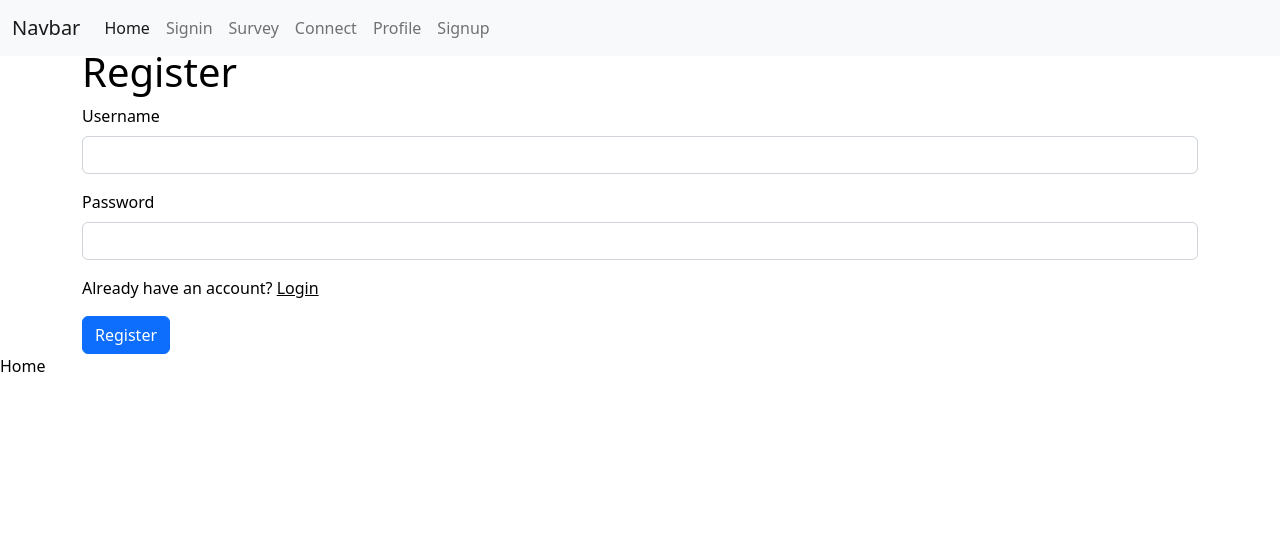
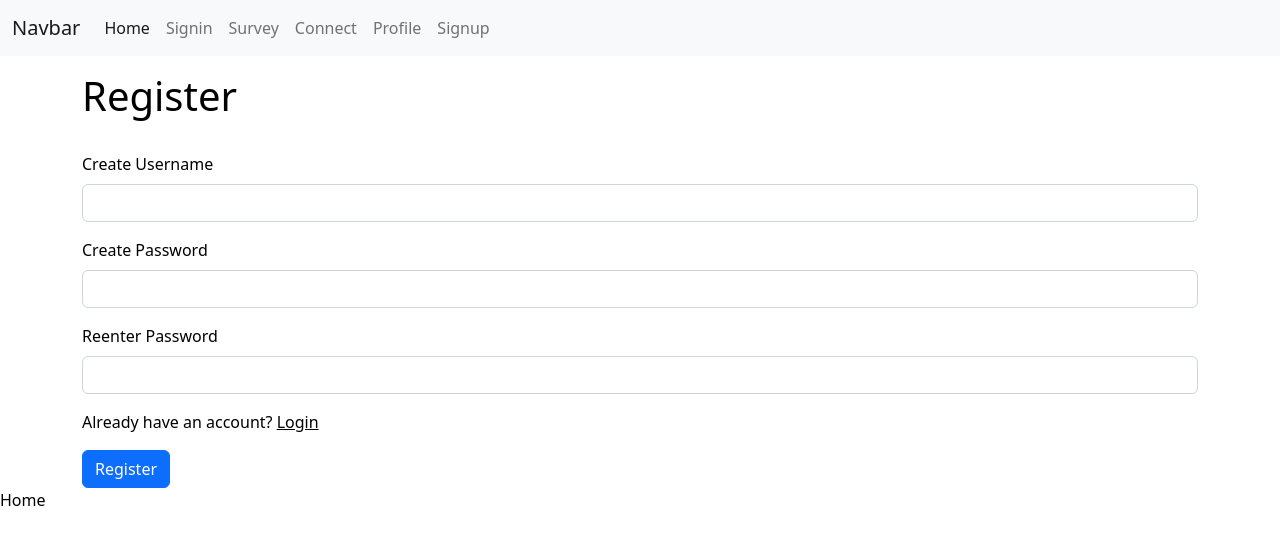
Before and after one commit to Haydebug/t9hack2023, a Next.js app in the folder newAp/ourhackathon/: page /signup/signup in a window 1280 px wide. Shown: the top 544 px of the page. Built offline with nearby package versions, Linux system fonts and the light colour scheme.

Commit message:
Cool stuff

```diff
--- a/newAp/ourhackathon/src/pages/signin/signin.tsx
+++ b/newAp/ourhackathon/src/pages/signin/signin.tsx
@@ -8,8 +8,12 @@ function Home() {
 
           <div className="container text-black mt-5">
               <div>
+                <br>
+                </br>
                   <h1>Login</h1>
                   <form action="/register" method="POST">
+                    <br>
+                    </br>
                       <div className="mb-3">
                           <label htmlFor="InputUsername" className="form-label">Username</label>
                           <input type="Username" className="form-control" name="username" id="username"
--- a/newAp/ourhackathon/src/pages/signup/signup.tsx
+++ b/newAp/ourhackathon/src/pages/signup/signup.tsx
@@ -9,15 +9,24 @@ function Home() {
 
           <div className="container text-black mt-5">
               <div>
+                <br>
+                </br>
                   <h1>Register</h1>
                   <form action="/register" method="POST">
+                    <br>
+                    </br>
                       <div className="mb-3">
-                          <label htmlFor="InputUsername" className="form-label">Username</label>
+                          <label htmlFor="InputUsername" className="form-label">Create Username</label>
                           <input type="Username" className="form-control" name="username" id="username"
                                  aria-describedby="usernameHelp" required/>
                       </div>
                       <div className="mb-3">
-                          <label htmlFor="InputPassword" className="form-label">Password</label>
+                          <label htmlFor="InputPassword" className="form-label">Create Password</label>
+                          <input type="password" className="form-control" name="password" id="password"
+                                 aria-describedby="passwordHelp" required/>
+                      </div>
+                      <div className="mb-3">
+                          <label htmlFor="ReInputPassword" className="form-label">Reenter Password</label>
                           <input type="password" className="form-control" name="password" id="password"
                                  aria-describedby="passwordHelp" required/>
                       </div>
--- a/newAp/ourhackathon/src/pages/survey/surveyPage.tsx
+++ b/newAp/ourhackathon/src/pages/survey/surveyPage.tsx
@@ -27,7 +27,6 @@ function Home() {
       <script src="https://cdn.jsdelivr.net/npm/bootstrap@5.2.3/dist/js/bootstrap.bundle.min.js"
         integrity="sha384-kenU1KFdBIe4zVF0s0G1M5b4hcpxyD9F7jL+jjXkk+Q2h455rYXK/7HAuoJl+0I4"
         crossOrigin="anonymous"></script>
-
       <br>
       </br>
       <br>
@@ -37,9 +36,7 @@ function Home() {
       <div className={style.myContainer}>
         <NavBar />
         <h1 className='container-fluid m-2'>
-          <center>
             Introduction Survey
-          </center>
         </h1>
       </div>
       <br></br>
--- a/newAp/ourhackathon/src/styles/Survey.module.css
+++ b/newAp/ourhackathon/src/styles/Survey.module.css
@@ -1,5 +1,4 @@
 .myContainer {
 
     width: auto;
-    border: 5px solid black;
   }
```
